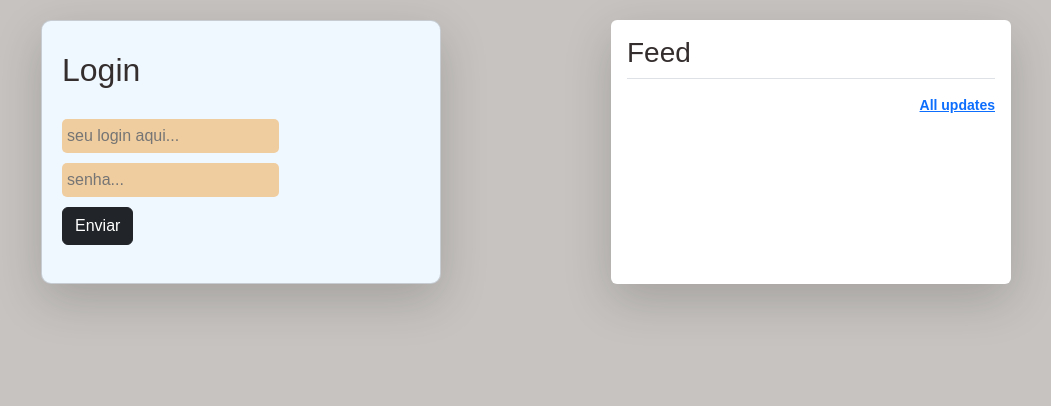
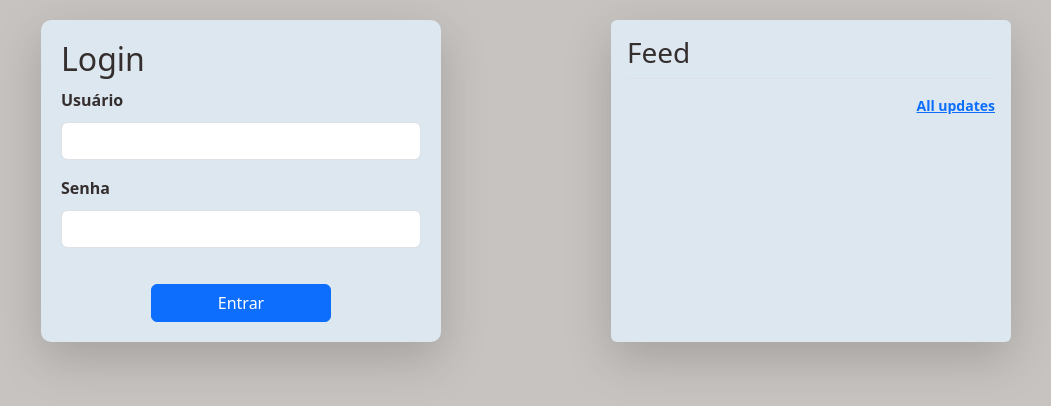
Before and after one commit to MaiconGois/hub-comentarios-MAFG, a plain HTML site: page FRONTEND/index.html in a window 1280 px wide. Shown: the whole page, without its empty margins (199-1250 px from the left). Drawn offline with nearby package versions, Linux system fonts and the light colour scheme; no server answers.

Commit message:
versão 1.2 e continuação no desenvolvimento

```diff
--- a/FRONTEND/Comment/CommentComponent.js
+++ b/FRONTEND/Comment/CommentComponent.js
@@ -2,6 +2,7 @@ import { formatDate, gerarCorAleatorioClara } from "../utils.js";
 import { gerarCorAleatorioEscura } from "../utils.js";
 import { CommentService } from "../services/comment.services.js";
 import { Comment } from "../models/comment.model.js";
+import { User } from "../models/user.model.js";
 
 
 
@@ -30,7 +31,6 @@ const submitComment = (event) => {
   event.preventDefault();
   const comment = getInputCommentValue();
 
-  //requisção Post para enviar o comment
 
   loadComment();
 };
--- a/FRONTEND/Login/LoginComponent.js
+++ b/FRONTEND/Login/LoginComponent.js
@@ -12,7 +12,7 @@ const handleLogin = (event) => {
   event.preventDefault();
 
   const { username, password } = getLoginInputs();
-  const user = new User(null, username.value, password.value);
+  const user = new User(null, username.value, password.value, null, null);
 
   LoginService.apiAuthLogin(user)
     .then((result) => {
@@ -44,8 +44,8 @@ const handleShowHide = () => {
 
 const LoginComponent = {
   run: () => {
-    const formLogin = document.getElementById("formLogin");
-    formLogin.addEventListener("submit", handleLogin);
+    const formLogin = document.getElementById('loginForm');
+    formLogin.addEventListener('submit', handleLogin);
   },
 };
 
--- a/FRONTEND/index.html
+++ b/FRONTEND/index.html
@@ -15,22 +15,34 @@
     <div class="container text-center">
         <div class="row ">
             <div class="col">
-                <div class="comments card shadow-lg" id="login-form">
+                <div class="comments login-form custom-width shadow-lg" id="login-form">
                     <h2>Login</h2>
-                    <form id="formLogin">
-                        <input type="text" name="username" id="username" placeholder="seu login aqui..." required>
-                        <input type="password" placeholder="senha..." name="password" id="password" required>
-                        <button class="btn btn-dark my-2" type="submit"> Enviar </button>
+                    <form id="loginForm">
+                        <div class="mb-3">
+                            <label for="username" class="form-label">Usuário</label>
+                            <input type="text" class="form-control" id="username" name="username" required>
+                        </div>
+                        <div class="mb-3">
+                            <label for="senha" class="form-label">Senha</label>
+                            <input type="password" class="form-control" id="password" name="password"
+                                 required>
+                        </div>
+
+                        <div class="d-grid gap-2 col-6 mx-auto">
+                            <button type="submit" class="btn btn-primary " id="loginButton">Entrar</button>
+                        </div>
                     </form>
                 </div>
-                <div class="comments rounded shadow-lg disabled"  id="form-comentario">
+                <div class="comments rounded shadow-lg disabled" id="form-comentario">
                     <h3>Novo Comentário</h3>
                     <form id="formComment">
                         <label for="autor">Autor</label>
                         <input type="text" name="autor" id="inputAuthor" required>
                         <label for="comentario">Digite seu comentário</label>
-                        <textarea name="comentario" id="inputComment" cols="30" rows="10" required></textarea>
-                        <button type="submit" class="btn btn-dark my-2">Enviar</button>
+                        <textarea name="comentario" id="inputComment"  rows="10" required></textarea>
+                        <div class="d-grid gap-2 col-6 mx-auto">
+                            <button type="submit" class="btn btn-primary ">Enviar</button>
+                        </div>
                     </form>
                 </div>
             </div>
--- a/FRONTEND/style.css
+++ b/FRONTEND/style.css
@@ -1,19 +1,20 @@
+
 body {
-    font-family: Arial, sans-serif;
+    /* font-family: Arial, sans-serif; */
     background-color: rgb(198, 195, 192);
  }
 
  .comments {
      text-align: left;
-    width: 400px;
-    max-width: 400px;
+     width: 400px !important;
+     max-width: 400px !important;
      margin: 20px auto;
      padding: 20px;
      color: rgb(53, 46, 46);
      /* border: 1px solid rgba(0, 0, 0, 0.2); */
      border-radius: 10px;
      font-weight: bold;
-    background-color: aliceblue;
+     background-color:#dce7ef !important;
 
  }
 
@@ -29,6 +30,7 @@ body {
 
  #form-comentario textarea,
  input {
+     width: 350px;
      display: block;
      color: rgb(17, 35, 41);
      border-radius: 5px;
@@ -43,12 +45,8 @@ input {
      width: 100px;
  }
 
-#login-form * {
-    margin-top: 10px;
-    margin-bottom: 10px;
-}
 
-#login-form,
+
  #form-comentario {
      height: fit-content;
  }
@@ -78,3 +76,13 @@ input {
      pointer-events: none;
 
  }
+ .custom-width {
+     width: 400px !important;
+ }
+ .btn-primary{
+     margin-top: 20px
+ }
+ #comment-feed {
+     max-height: 400px;
+     overflow-y: auto;
+ }
```
Lines whose indentation alone changed are shown as unchanged.
